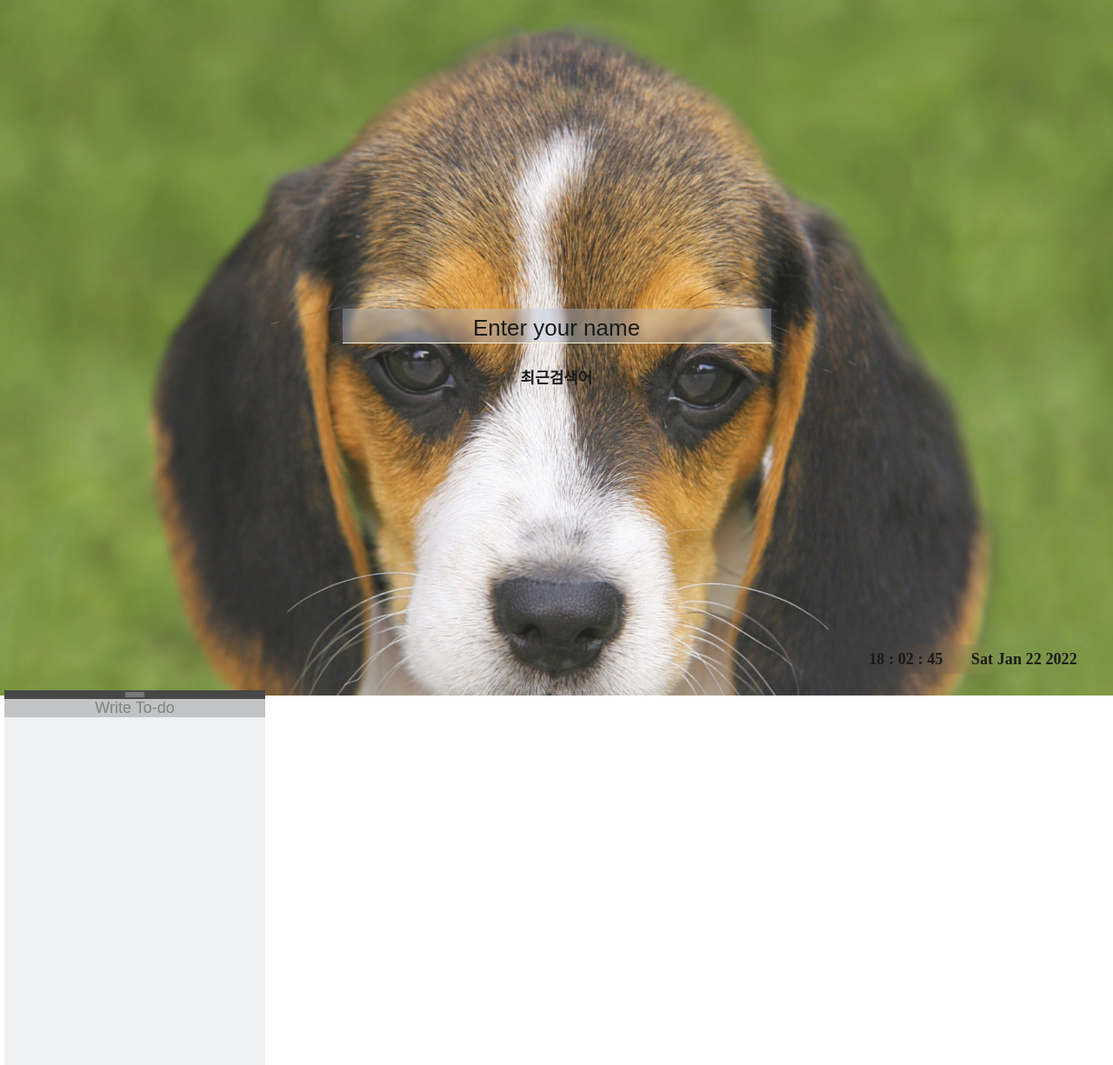
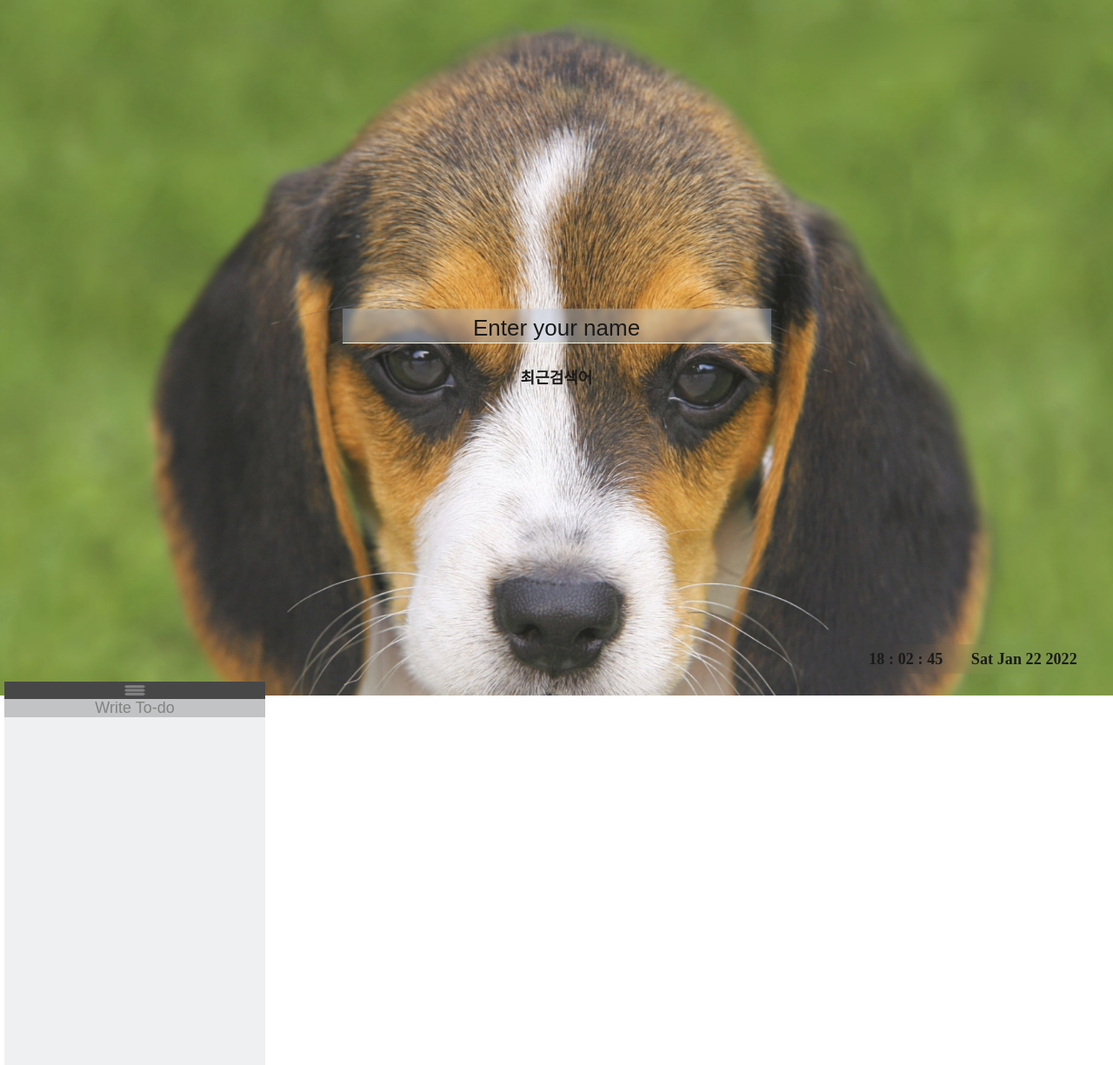
Before and after one commit to maybe77/maybe77.github.io, a plain HTML site: page index.html in a window 1280 px wide. Shown: the whole page at 87% size. Drawn offline with Linux system fonts and the light colour scheme.

Commit message:
fix increase bar height

```diff
--- a/src/css/index.css
+++ b/src/css/index.css
@@ -20,7 +20,7 @@
   --border-radius: 30px;
   --name-space: 10px;
   --bar-width: 300px;
-  --bar-height: 10px;
+  --bar-height: 20px;
   --todo-height: 50vh;
 
   /* font size*/
```
